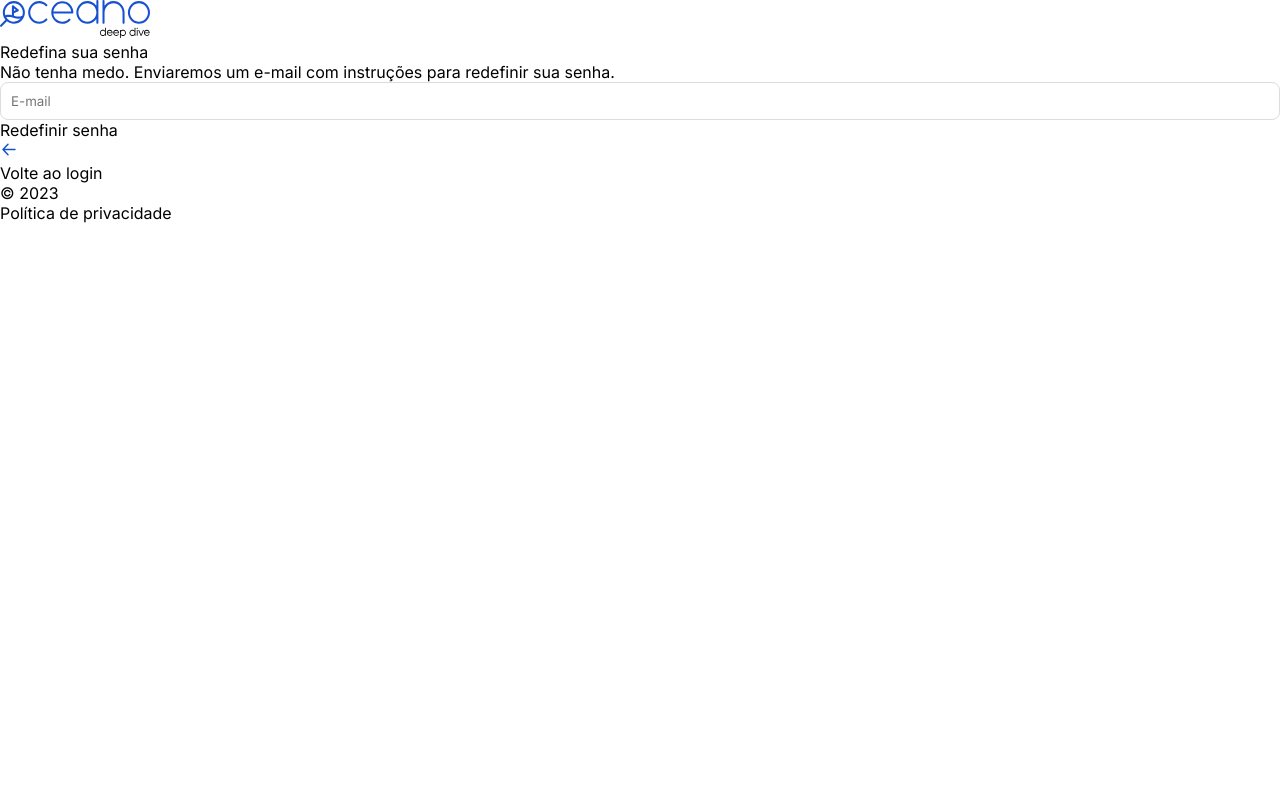
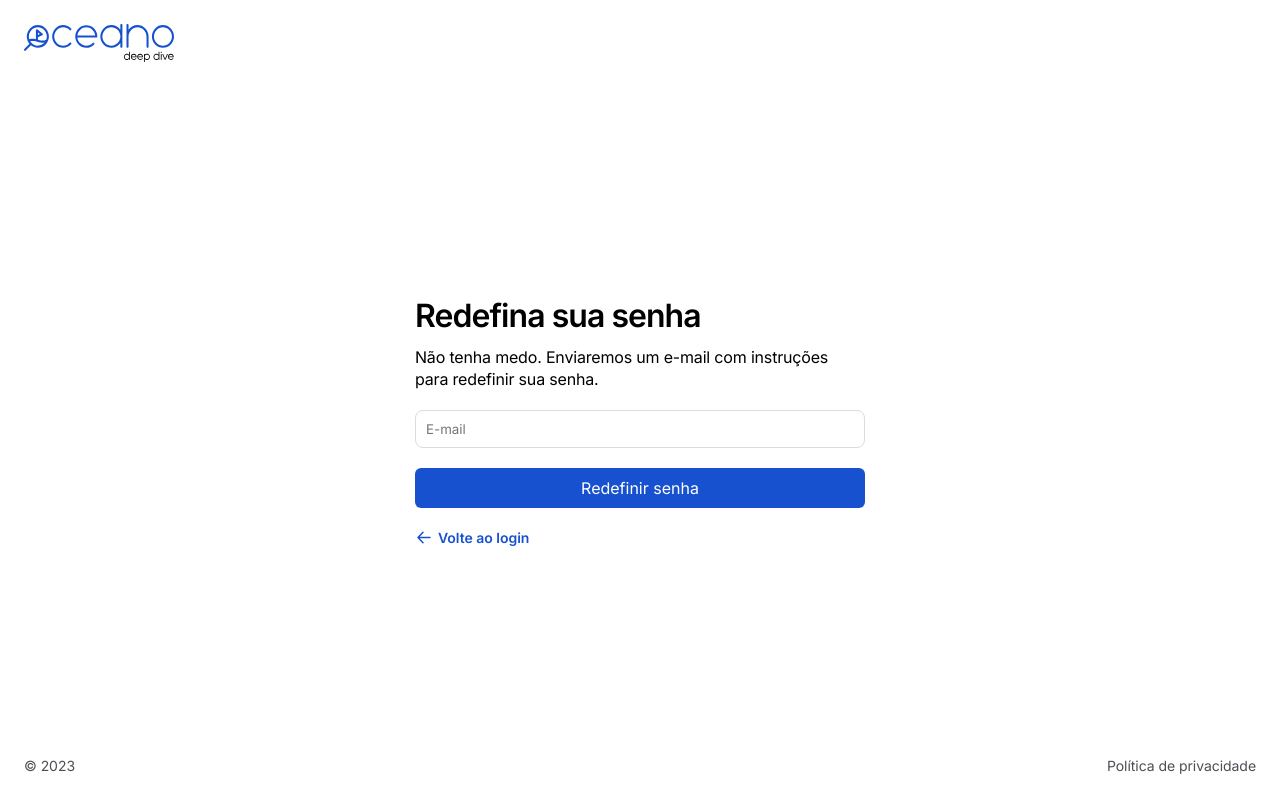
Before and after one commit to JaumDarkz/oceano-cashback, a Next.js app: page /redefinepassword in a window 1280 px wide. Built offline with nearby package versions, Linux system fonts and the light colour scheme.

Commit message:
feat: add email pass redefine page

```diff
--- a/components/Auth/ChangePass/index.tsx
+++ b/components/Auth/ChangePass/index.tsx
@@ -14,12 +14,13 @@ const RedefinePasswordPage = () => {
   return (
     <div className={styles.container}>
       <div className={styles.logoContainer}>
-        <Image src={logo} alt='Logo' />
+        <Image src={logo} alt='Logo' className={styles.logo} />
       </div>
 
       {currentPage == 'email' ?
         <>
           <div className={styles.emailContainer}>
+            <div className={styles.contentContainer}>
               <div className={styles.title}>
                 Redefina sua senha
               </div>
@@ -38,11 +39,12 @@ const RedefinePasswordPage = () => {
 
               <div className={styles.backLogin}>
                 <div className={styles.arrow}>
-                <Image src={arrow} alt='Back' />
+                  <Image src={arrow} alt='Back' className={styles.icon} />
                 </div>
 
                 <div className={styles.text}>
                   Volte ao login
+                </div>
               </div>
             </div>
           </div>
--- a/components/Auth/ChangePass/styles.module.scss
+++ b/components/Auth/ChangePass/styles.module.scss
@@ -1,3 +1,114 @@
 .container {
+  width: 100%;
+  height: 100vh;
+  display: flex;
+  flex-direction: column;
+  justify-content: space-between;
 
+  .logoContainer {
+    padding: 24px;
+
+    .logo {
+      transition: 0.5s;
+
+      &:hover {
+        cursor: pointer;
+        filter: brightness(0);
+      }
+    }
+  }
+
+  .emailContainer {
+    width: 100%;
+    display: flex;
+    flex-direction: column;
+    align-items: center;
+
+    .contentContainer {
+      display: flex;
+      flex-direction: column;
+      width: 450px;
+      gap: 20px;
+
+      .title {
+        font-size: 32px;
+        font-style: normal;
+        font-weight: 600;
+        line-height: 40px;
+        letter-spacing: -0.96px;
+        margin-bottom: -10px;
+      }
+
+      .description {
+        font-size: 16px;
+        font-style: normal;
+        font-weight: 400;
+        line-height: 22px;
+        letter-spacing: -0.18px;
+      }
+
+      .button {
+        background: var(--blue);
+        text-align: center;
+        padding: 10px 0px;
+        border-radius: 6px;
+        color: white;
+        transition: 0.3s;
+
+        &:hover {
+          cursor: pointer;
+          filter: brightness(0.9);
+        }
+      }
+
+      .backLogin {
+        display: flex;
+        gap: 5px;
+
+        &:hover {
+          .arrow {
+            .icon {
+              cursor: pointer;
+              filter: brightness(0);
+            }
+          }
+        }
+
+        .text {
+          font-size: 14px;
+          font-style: normal;
+          font-weight: 550;
+          line-height: 20px;
+          letter-spacing: -0.02px;
+          color: var(--blue);
+
+          &:hover {
+            cursor: pointer;
+            color: black;
+          }
+        }
+      }
+    }
+  }
+
+  .footer {
+    display: flex;
+    justify-content: space-between;
+    padding: 0px 24px 24px 24px;
+    font-size: 14px;
+    font-style: normal;
+    font-weight: 400;
+    line-height: 20px;
+    letter-spacing: -0.05px;
+    color: var(--gray);
+
+    .policy {
+      transition: 0.3s;
+
+      &:hover {
+        cursor: pointer;
+        font-size: 16px;
+      }
+    }
+  }
 }
```
Lines whose indentation alone changed are shown as unchanged.
